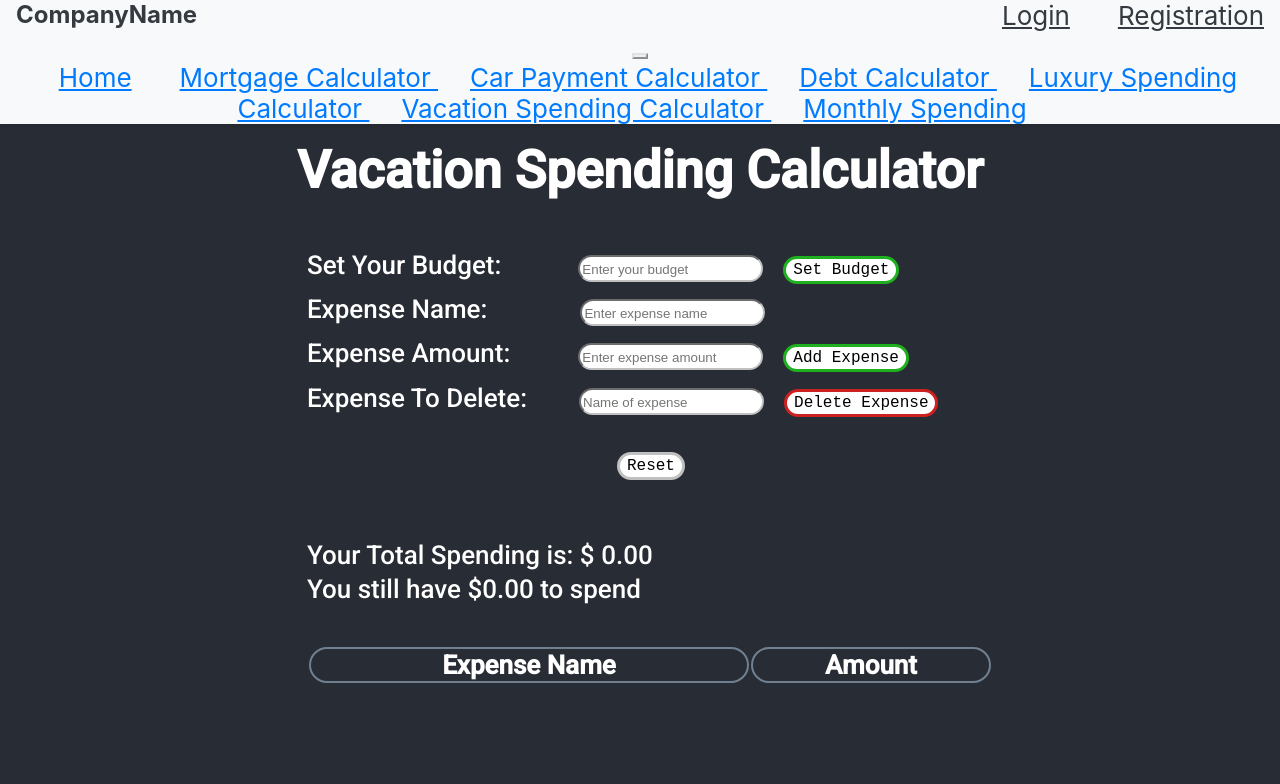
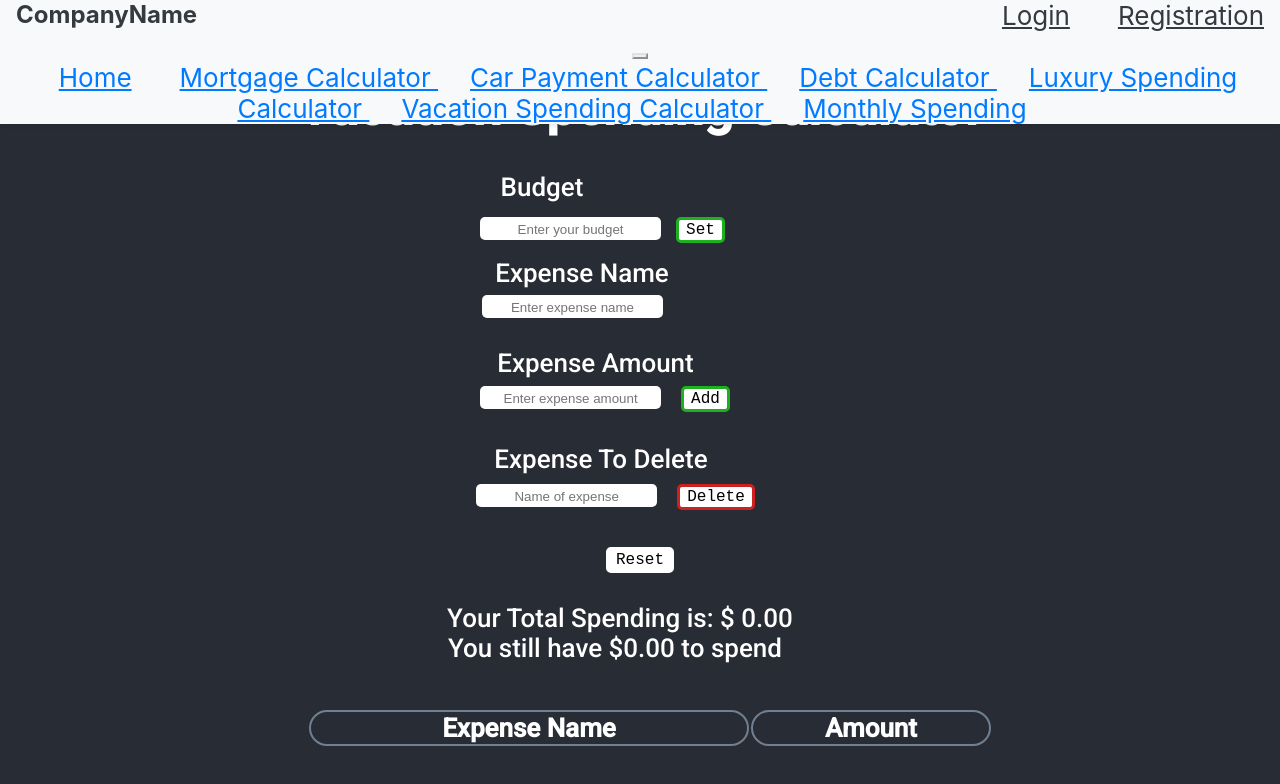
Before and after one commit to deelaw8898/Wealth-Wise, a React (Create React App) app in the folder Frontend/: page /vacation in a window 1280 px wide. Shown: the top 784 px of the page. Built offline with nearby package versions, Linux system fonts and the light colour scheme; a web font is replaced by a local one.

Commit message:
Formating Vacation Calculator

```diff
--- a/Frontend/src/pages/Vacation_Spending/vacation.css
+++ b/Frontend/src/pages/Vacation_Spending/vacation.css
@@ -6,94 +6,94 @@
 
 .Vacation{
     font-family: 'Roboto', sans-serif;
-    text-align:justify;
-
+    text-align:center;
 }
 
 .Vacation h1{
     font-family: 'Roboto', sans-serif;
+}
+
+.Vacation label{
+    padding-right: 40px;
     text-align: center;
 }
 
-.Vacation label{
-    margin: 10px;
-    padding-right: 40px;
-    text-align: justify;
+.budget-label{
+    margin-left: -156px;
+
 }
-
 .expense-label{
-    position: relative;
-    bottom: 10px;
+    margin-left: -76px;
 }
 
 .expense-amount{
-    position: relative;
-    bottom: 12px;
+    margin-left: -49px; ;
 }
 
 .delete-label{
-    position: relative;
-    bottom: 35px;
+    margin-left: -38px;
 }
 
 .print-label{
-    position: relative;
-    top: 4px;
+  margin-left: -10px;
 }
 
 
 .Vacation input{
+    text-align: center;
+    width: auto;
     margin-left: 15px;
     padding-top: 5px;
     padding-bottom: 3px;
-    border-radius: 20px;
-    border-color:silver;
+    border-radius: 5px;
+    border-color:white;
+    border: none;
     cursor: pointer;
+    align-self: center;
 }
 
+
 #budget{
-    margin-left: 27px;
+    margin-left: -60px;
 }
-
 #expense-name{
-    margin-left: 43px;
-    bottom: 10px;
-    position: relative;
+    margin-left: -135px;
+    text-align:center;
 }
 
 #expense-amount{
-    margin-left: 18px;
+    margin-left: -50px;
     bottom: 12px;
     position: relative;
 }
 
 #delete-expense{
-    margin-left: 2px;
-    position: relative;
-    bottom: 35px;
+    margin-left: -29px;
+    text-align:center;
 }
 
 .Vacation button{
-    margin: 20px;
+
     size: 30px;
     cursor: pointer;
     font-size: medium;
     font-family: 'Sometype Mono', monospace;
-    border-radius: 20px;
+    border-radius: 5px;
     transition-duration: 0.4s;
     padding: 3px;
     padding-left: 7px;
     padding-right: 7px;
-    padding-top: 2px;
-    padding-bottom: 2px;
+    padding-top: 1px;
+    padding-bottom: 1px;
     text-align: center;
+    align-self: center;
 }
 
 
 #set-budget{
     background-color: white;
     border: solid rgb(30, 176, 30);
-
+    margin: 15px;
 
 }
 
@@ -111,36 +111,36 @@
     border: solid rgb(30, 176, 30);
     position: relative;
     bottom: 12px;
+    margin: 20px;
 
 }
 #add-expense:hover{
     background-color: rgb(30, 176, 30);
     color: rgb(255, 255, 255);
-    padding-left: 15px;
-    padding-right: 15px;
+    padding-left: 10px;
+    padding-right: 10px;
 }
 
 #delete-button{
     background-color: white;
     border: solid rgb(205, 33, 33);
-    position: relative;
-    bottom: 35px;
     text-align: center;
+    margin-top: 10px;
+    margin-left: 20px;
+    margin-right: 20px;
 }
 
 #delete-button:hover{
     background-color: rgb(205, 33, 33);
     color: rgb(255, 255, 255);
-    padding-left: 20px;
-    padding-right: 20px;
+    padding-left: 10px;
+    padding-right: 10px;
 }
 
 #reset-button{
     background-color: white;
-    border: solid silver;
-    margin-left: 320px;
-    position: relative;
-    bottom:40px;
+    border: solid white;
+    align-self: center;
 }
 
 #reset-button:hover{
@@ -149,6 +149,7 @@
     color: rgb(255, 255, 255);
     padding-left: 30px;
     padding-right: 30px;
+
 
 }
 
--- a/Frontend/src/pages/Vacation_Spending/vacation.js
+++ b/Frontend/src/pages/Vacation_Spending/vacation.js
@@ -150,16 +150,18 @@ return(
   <div className="Vacation">
         <h1>Vacation Spending Calculator</h1>
         <div>
-          <label className='budget-label' for = "budget">Set Your Budget:
+          <label className='budget-label' for = "budget">Budget
           </label>
+          <br></br>
           <input type="number" id="budget"
                 placeholder="Enter your budget"
                 value={budget}
                 onChange={e => setBudget(validateInput(parseFloat(e.target.value)))}/>
-            <button id="set-budget" onClick={validateBudget}>Set Budget</button>
+           <button id="set-budget" onClick={validateBudget}>Set</button>
           </div>
           <div>
-          <label className ="expense-label" for="expense-name">Expense Name:</label>
+          <label className ="expense-label" for="expense-name">Expense Name</label>
+          <br></br>
           <input
           type="text"
           id="expense-name"
@@ -168,25 +170,30 @@ return(
           onChange={(e) => setName(e.target.value)}
         />
         </div>
+        <br></br>
         <div>
-          <label className='expense-amount' for ="expense-amount "> Expense Amount:
+          <label className='expense-amount' for ="expense-amount "> Expense Amount
           </label>
+          <br></br>
           <input type="number"
                     id="expense-amount"
                     placeholder="Enter expense amount"
                     value={expenseAmount}
                     onChange={(e) => setAmount((validateInput(parseFloat(e.target.value))))}/>
-          <button id="add-expense" onClick={validateExpense}>Add Expense</button>
+          <button id="add-expense" onClick={validateExpense}>Add</button>
         </div>
         <div>
-        <label className='delete-label' for = "delete-expense">Expense To Delete:</label>
+        <label className='delete-label' for = "delete-expense">Expense To Delete</label>
+        <br></br>
         <input type="text" id = "delete-expense" placeholder="Name of expense" value={expenseNameToDelete} onChange={(e) => setExpenseNameToDelete(e.target.value)}/>
-        <button id="delete-button" onClick={deleteExpense}>Delete Expense</button>
+        <button id="delete-button" onClick={deleteExpense}>Delete</button>
         </div>
         <div>
+        <br></br>
         <button id="reset-button" onClick={resetExpenses}>Reset</button>
         </div>
         <div>
+        <br></br>
         <label className='total-label' for = "total">Your Total Spending is: $ {parseFloat(expenseTotal).toFixed(2)} </label>
         </div>
         <div>
```
Lines whose indentation alone changed are shown as unchanged.
